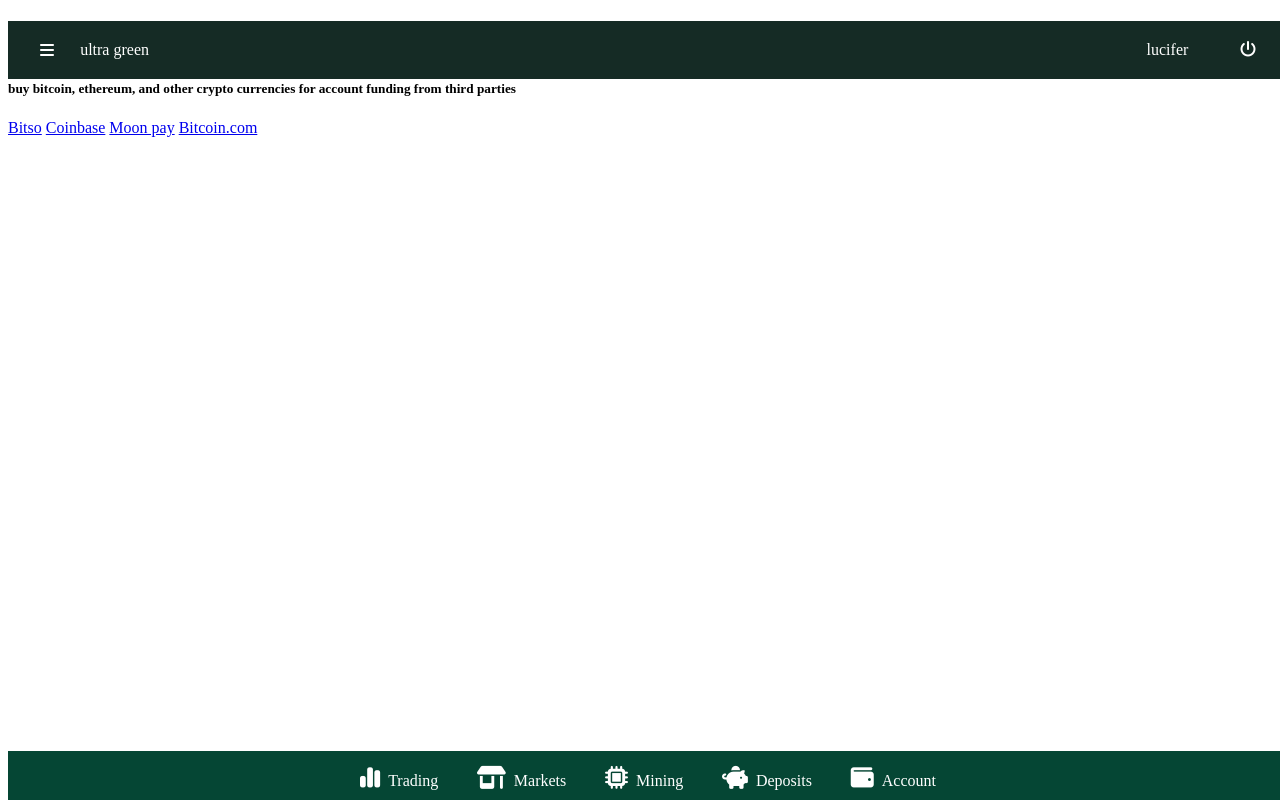
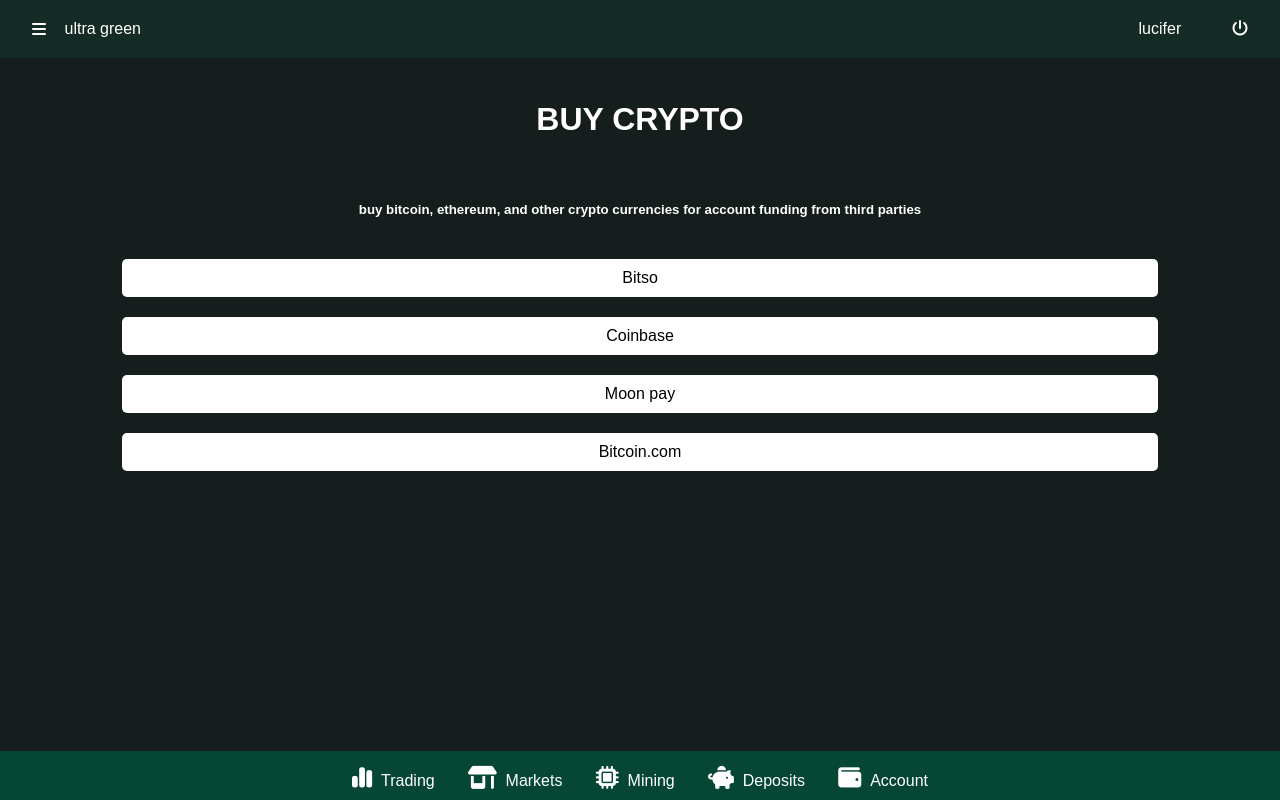
Before and after one commit to Lucifer-010/osbroker, a Django app: page /buycoin in a window 1280 px wide. Run offline with Django 4.2, Linux system fonts and the light colour scheme; a user stored in the database is signed in.

Commit message:
Add files via upload

```diff
--- a/static/css/account.css
+++ b/static/css/account.css
@@ -21,7 +21,7 @@
 
 #cam-con{
     border-radius: 50%;
-    background-color: rgb(0, 0, 0);
+    background-color: #0b5747;
     color: white;
     width: 50%;
     text-align: center;
--- /dev/null
+++ b/static/css/buycoin.css
@@ -0,0 +1,51 @@
+body{
+    display: flex;
+    flex-direction: column;
+    align-items: center;
+    margin: 0%;
+    font-family: sans-serif;
+    background-color: #151e1c;
+    color: white;
+}
+
+#main{
+    padding-top: 80px;
+    display: flex;
+    flex-direction: row;
+    justify-content: space-between;
+    align-items: center;
+    width: 100%;
+}
+
+#main2{
+    display: flex;
+    flex-direction: column;
+    align-items: center;
+    width: 100%;
+    padding-bottom: 100px;
+}
+
+#main3{
+    display: flex;
+    flex-direction: column;
+    align-items: center;
+    gap: 20px;
+    width: 90%;
+}
+
+.coinlink{
+    text-align: center;
+    text-decoration: none;
+    background-color: white;
+    color: black;
+    padding-top: 10px;
+    padding-bottom: 10px;
+    width: 90%;
+    border-radius: 5px;
+}
+
+@media screen and (max-width: 700px) {
+    #main3{
+        width: 99%;
+    }
+}
```
Also changed, not shown: static/css/profile.css (+106 -2 lines), static/js/script.js (+44 -0 lines).
